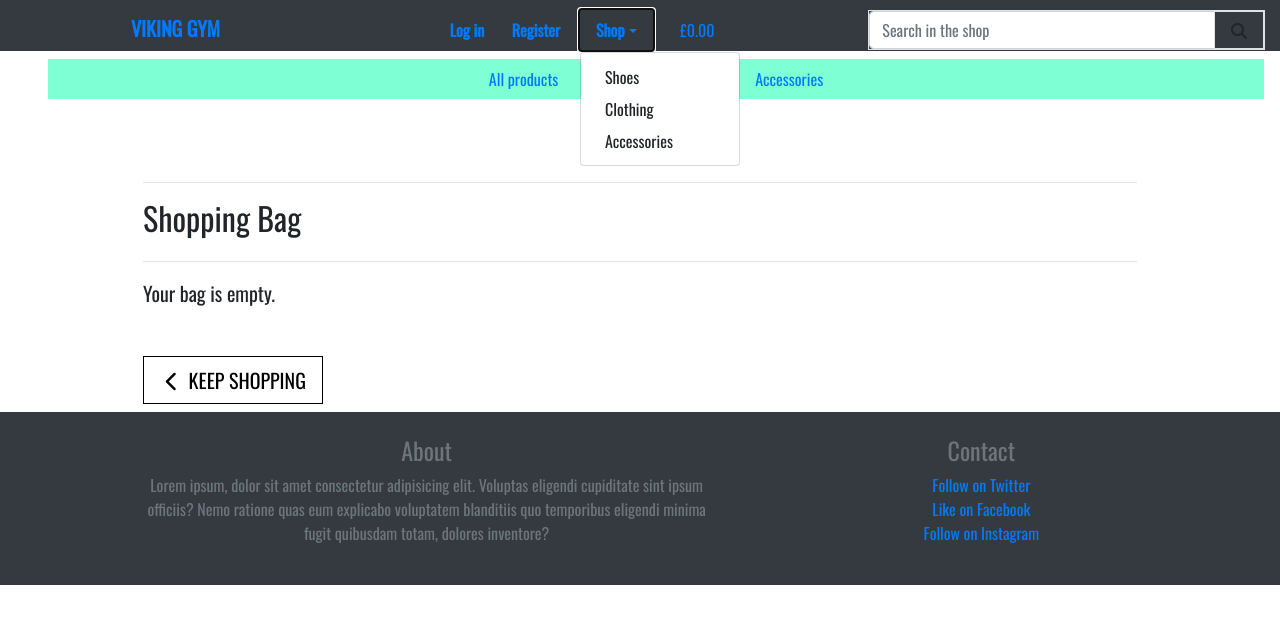
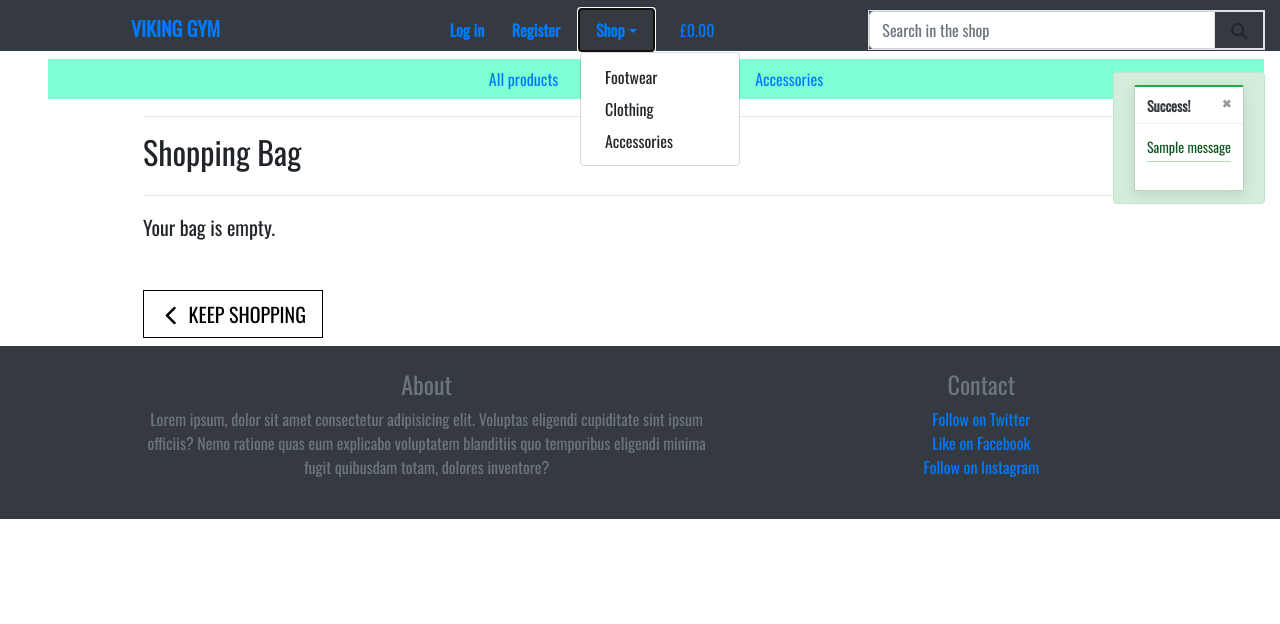
Before and after one commit to JK27/viking, a Django app: page /bag/ in a window 1280 px wide, after a click on "Shop". Shown: the top 624 px of the page. Run offline with Django 3.2, Linux system fonts and the light colour scheme; tables that the repository leaves empty hold one stand-in row (values such as "Sample post"); one stand-in notice (Sample message) is shown; some libraries are stand-ins or nearby versions.

Commit message:
Added toasts including bag preview

```diff
--- a/bag/templates/bag/bag.html
+++ b/bag/templates/bag/bag.html
@@ -123,7 +123,7 @@
                 {% else %}
                     <!-- Empty bag message and keep shopping link -->
                     <p class="lead mb-5">Your bag is empty.</p>
-                    <a href="{% url 'products' %}" class="btn btn-outline-black rounded-0 btn-lg">
+                    <a href="{% url 'shop' %}" class="btn btn-outline-black rounded-0 btn-lg">
                         <span class="icon">
                             <i class="fas fa-chevron-left"></i>
                         </span>
--- a/bag/views.py
+++ b/bag/views.py
@@ -13,7 +13,7 @@ def add_to_bag(request, item_id):
     """ Adds quantity of specified product to shopping bag """
 
     product = get_object_or_404(Product, pk=item_id)
-    # Needs conversion to int as comes as string from from
+    # Quantity needs conversion to int as comes as string from from
     quantity = int(request.POST.get('quantity'))
     redirect_url = request.POST.get('redirect_url')
     size = None
@@ -35,8 +35,9 @@ def add_to_bag(request, item_id):
                 {bag[item_id]["items_by_size"][size]}.')
             # ... but if it has a different size...
             else:
-                # ... then add quantity of items of that size
+                # ... then add quantity of items of that size ...
                 bag[item_id]['items_by_size'][size] = quantity
+                # ... and display succes message in toasts
                 messages.success(request, f'Added size {size.upper()} \
                 {product.name} to your bag.')
         # But if product is not already in bag...
@@ -49,13 +50,16 @@ def add_to_bag(request, item_id):
     else:
         # ...and if item already exists in bag ...
         if item_id in list(bag.keys()):
-            bag[item_id] += quantity        # ...updates quantity accordingly
+            # ...updates quantity accordingly
+            bag[item_id] += quantity
+            # ... and display succes message in toasts
             messages.success(request, f'Updated {product.name} quantity to \
             {bag[item_id]}.')
         # But if item not alreay in bag ...
         else:
             # ... adds specified quantity of items to bag
             bag[item_id] = quantity
+            # ... and display succes message in toasts
             messages.success(request, f'Added {product.name} to your bag.')
     # Overwrites variable in session with updated version
     request.session['bag'] = bag
@@ -81,6 +85,7 @@ def adjust_bag(request, item_id):
         if quantity > 0:
             # ... sets quantity accordingly...
             bag[item_id]['items_by_size'][size] = quantity
+            # ... and display succes message in toasts
             messages.success(request, f'Updated size {size.upper()} \
             {product.name} quantity to {bag[item_id]["items_by_size"][size]}.')
 
@@ -92,6 +97,7 @@ def adjust_bag(request, item_id):
             if not bag[item_id]['items_by_size']:
                 # ... removes item completely
                 bag.pop(item_id)
+            # ... and display succes message in toasts
             messages.success(request, f'Removed size {size.upper()} \
             {product.name} from your bag.')
     # If product does not have sizes...
@@ -100,6 +106,7 @@ def adjust_bag(request, item_id):
         if quantity > 0:
             # ... sets quantity accordingly...
             bag[item_id] = quantity
+            # ... and display succes message in toasts
             messages.success(request, f'Updated {product.name} \
                                         quantity to {bag[item_id]}.')
         # ... otherwise...
@@ -132,6 +139,7 @@ def remove_from_bag(request, item_id):
             if not bag[item_id]['items_by_size']:
                 # ... removes item completely
                 bag.pop(item_id)
+            # ... and display succes message in toasts
             messages.success(request, f'Removed size {size.upper()} \
             {product.name} from your bag.')
         # If product does not have sizes...
--- a/static/css/base.css
+++ b/static/css/base.css
@@ -91,6 +91,75 @@ a.category-badge > span.badge:hover {
     color: white !important;
 }
 
+/* ------------------------------------ MESSAGE CONTAINER */
+.message-container {
+    position: fixed;
+    top: 72px;
+    right: 15px;
+    z-index: 999999999999;
+}
+
+/* ------------------------------------ TOASTS */
+.custon-toast {
+    overflow: visible;
+}
+
+.toast-capper {
+    height: 2px;
+}
+
+/* from CSS-tricks.com: https://css-tricks.com/snippets/css/css-triangle/ */
+.arrow-up {
+    width: 0;
+    height: 0;
+    border-left: 4px solid transparent;
+    border-right: 4px solid transparent;
+    border-bottom: 10px solid black;
+    position: absolute;
+    top: -10px;
+    right: 36px;
+}
+
+/* Convenience classes - colors copied from Bootstrap */
+.arrow-primary {
+    border-bottom-color: #007bff !important;
+}
+
+.arrow-secondary {
+    border-bottom-color: #6c757d !important;
+}
+
+.arrow-success {
+    border-bottom-color: #28a745 !important;
+}
+
+.arrow-danger {
+    border-bottom-color: #dc3545 !important;
+}
+
+.arrow-warning {
+    border-bottom-color: #ffc107 !important;
+}
+
+.arrow-info {
+    border-bottom-color: #17a2b8 !important;
+}
+
+.arrow-light {
+    border-bottom-color: #f8f9fa !important;
+}
+
+.arrow-dark {
+    border-bottom-color: #343a40 !important;
+}
+
+.bag-notification-wrapper {
+    height: 100px;
+    overflow-x: hidden;
+    overflow-y: auto;
+}
+
+
 /* ------------------------------------ MEDIA QUERIES */
 /* Slightly larger container on xl screens */
 @media (min-width: 1200px) {
--- a/templates/base.html
+++ b/templates/base.html
@@ -72,9 +72,9 @@
                             <li class="list-inline-item dropdown">
                                 <a class="nav-link dropdown-toggle" href="#" id="shopdropdown" data-toggle="dropdown" aria-haspopup="true" aria-expanded="false"><strong>Shop</strong></a>
                                 <div class="dropdown-menu" aria-labelledby="shopdropdown">
-                                    <a class="dropdown-item" href="#">Shoes</a>
-                                    <a class="dropdown-item" href="#">Clothing</a>
-                                    <a class="dropdown-item" href="#">Accessories</a>
+                                    <a class="dropdown-item" href="{% url 'shop'%}?category=trainers,socks">Footwear</a>
+                                    <a class="dropdown-item" href="{% url 'shop'%}?category=vests,tshirts,long_sleeves,shorts,track_bottoms">Clothing</a>
+                                    <a class="dropdown-item" href="{% url 'shop'%}?category=backpacks,bags,balls,water_bottles">Accessories</a>
                                 </div>
                             </li>
                             <!-- Shopping bag -->
@@ -128,7 +128,21 @@
         <div class="alert alert-success message-container">
             <div class="messages">
                 {% for message in messages %}
-                {{ message }}
+                    {% with message.level as level %}
+                        <!-- Error message -->
+                        {% if level == 40 %}
+                            {% include 'includes/toasts/toast_error.html' %}
+                        <!-- Warning message -->
+                        {% elif level == 30 %}
+                            {% include 'includes/toasts/toast_warning.html' %}
+                        <!-- Success message -->
+                        {% elif level == 25 %}
+                            {% include 'includes/toasts/toast_success.html' %}
+                        <!-- Info message -->
+                        {% else %}
+                            {% include 'includes/toasts/toast_info.html' %}
+                        {% endif %}
+                    {% endwith %}
                 {% endfor %}
             </div>
         </div>
@@ -172,6 +186,9 @@
         </footer>
 
         {% block postloadjs %}
+            <script type="text/javascript">
+                $('.toast').toast('show');
+            </script>
         {% endblock %}
     </body>
 
--- a/templates/includes/mobile-top-header.html
+++ b/templates/includes/mobile-top-header.html
@@ -51,9 +51,9 @@
             <div><i class="fas fa-shopping-bag fa-lg"></i></div>
             <p class="my-0">
                 {% if grand_total %}
-                    ${{ grand_total|floatformat:2 }}
+                    £{{ grand_total|floatformat:2 }}
                 {% else %}
-                    $0.00
+                    £0.00
                 {% endif %}
             </p>
         </div>
--- a/templates/includes/shop-nav.html
+++ b/templates/includes/shop-nav.html
@@ -19,7 +19,7 @@
                 <a class="dropdown-item" href="{% url 'shop'%}?category=trainers">Trainers</a>
                 <a class="dropdown-item" href="{% url 'shop'%}?category=socks">Socks</a>
                 <div class="dropdown-divider"></div>
-                <a class="dropdown-item" href="#">All footwear</a>
+                <a class="dropdown-item" href="{% url 'shop'%}?category=trainers,socks">All footwear</a>
             </div>
         </li>
         <li class="nav-item dropdown">
--- /dev/null
+++ b/templates/includes/toasts/toast_success.html
@@ -0,0 +1,61 @@
+<div class="toast custom-toast rounded-0 border-top-0" data-autohide="false">
+    <div class="arrow-up arrow-success"></div>
+    <div class="w-100 toast-capper bg-success"></div>
+    <!-- TOAST HEADER -->
+    <div class="toast-header bg-white text-dark">
+        <strong class="mr-auto">Success!</strong>
+        <button type="button" class="ml-2 mb-1 close text-dark" data-dismiss="toast" aria-label="Close">
+            <span aria-hidden="true">&times;</span>
+        </button>
+    </div>
+    <!-- TOAST BODY -->
+    <div class="toast-body bg-white">
+        <div class="row">
+            <div class="col">
+                {{ message }}
+                <hr class="mt-1 mb-3">
+            </div>
+        </div>
+        <!-- BAG NOTIFICATION -->
+        {% if grand_total and not on_profile_page %}
+            <!-- Product count -->
+            <p class="logo-font bg-white text-black py-1">Your bag ({{ product_count }})</p>
+            <!-- Shopping bag items -->
+            <div class="bag-notification wrapper">
+                {% for item in bag_items %}
+                    <div class="row">
+                        <!-- Item image -->
+                        <div class="col-3 my-1">
+                            {% if item.product.image %}
+                            <img src="{{ item.product.image.url }}" class="w-100" alt="{{ item.product.name }}">
+                            {% else %}
+                            <img src="{{ MEDIA_URL }}noimage.png" class="w-100" alt="{{ item.product.name }}">
+                            {% endif %}
+                        </div>
+                        <!-- Item details -->
+                        <div class="col-9">
+                            <p class="my-0"><strong>{{ item.product.name }}</strong></p>
+                            <p class="my-0 small">Size: {% if item.product.has_sizes %}{{ item.size|upper }}{% else %}N/A{% endif %}</p>
+                            <p class="my-0 small text-muted">Quantity: {{ item.quantity }}</p>
+                        </div>
+                    </div>
+                {% endfor %}
+            </div>
+            <div class="row">
+                <div class="col">
+                    <!-- Bag total -->
+                    <strong><p class="mt-3 mb-1 text-black">
+                        Total: <span class="float-right">£{{ total|floatformat:2 }}</span>
+                    </p></strong>
+                    <!-- Checkout button -->
+                    <a href="{% url 'view_bag' %}" class="btn btn-black btn-block rounded-0">
+                        <span class="text-uppercase">Go To Secure Checkout</span>
+                        <span class="icon">
+                            <i class="fas fa-lock"></i>
+                        </span>
+                    </a>
+                </div>
+            </div>
+        {% endif %}
+    </div>
+</div>
--- a/viking_gym/settings.py
+++ b/viking_gym/settings.py
@@ -87,6 +87,9 @@ TEMPLATES = [
     },
 ]
 
+# Required to allow messages to be stored during the session
+MESSAGE_STORAGE = 'django.contrib.messages.storage.session.SessionStorage'
+
 AUTHENTICATION_BACKENDS = [
     # Needed to login by username in Django admin, regardless of `allauth`
     'django.contrib.auth.backends.ModelBackend',
```
Also changed, not shown: templates/includes/toasts/toast_error.html (added, +15 -0 lines), templates/includes/toasts/toast_info.html (added, +15 -0 lines), templates/includes/toasts/toast_warning.html (added, +15 -0 lines).
